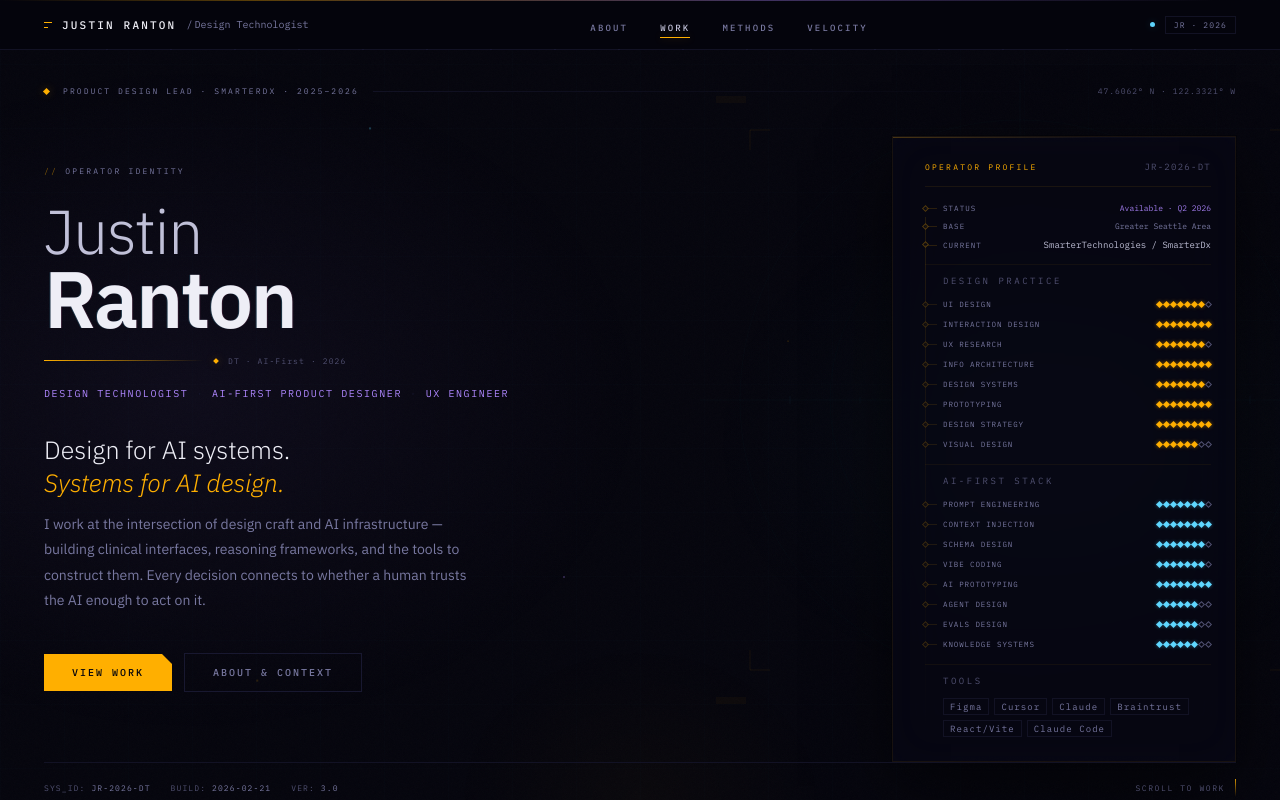
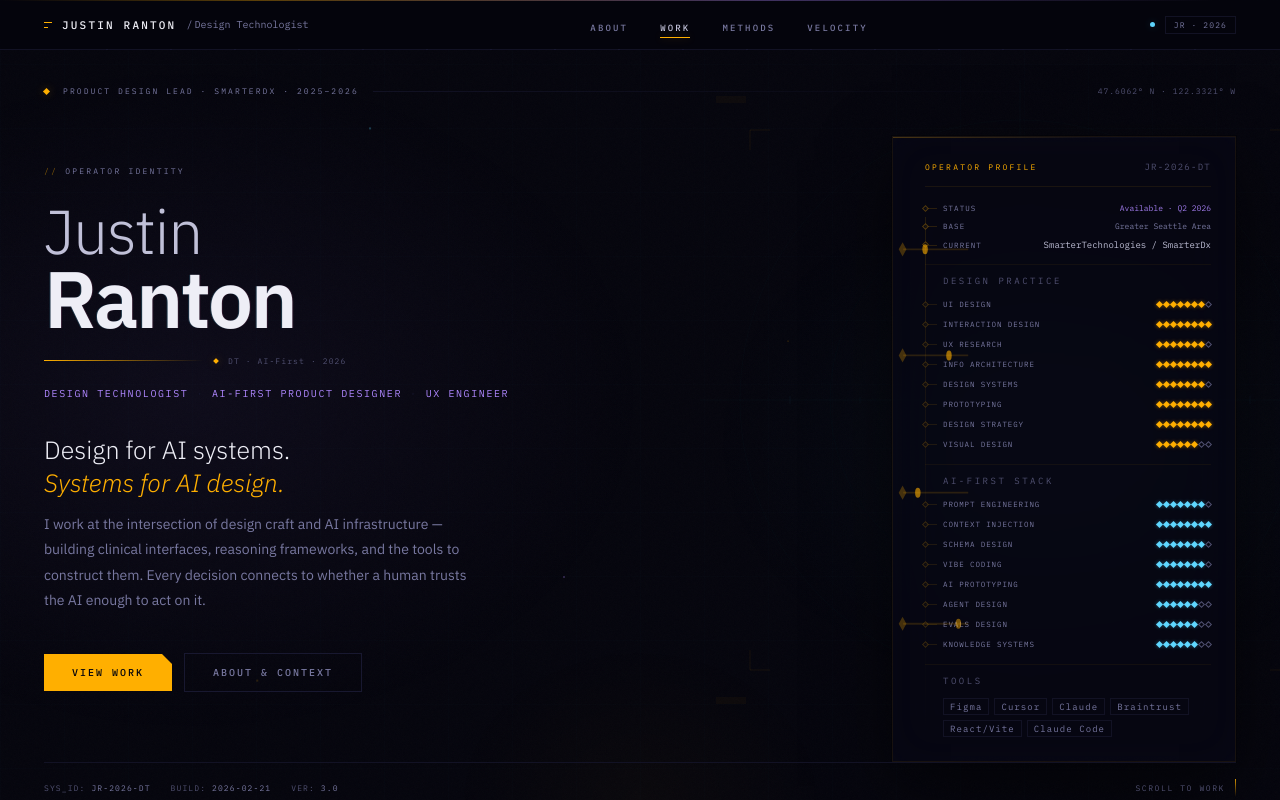
Before and after one commit to clvrmnky/portfolio, a React (Vite) app: page / in a window 1280 px wide. Shown: the top 800 px of the page. Built offline with nearby package versions, Linux system fonts and the light colour scheme.

Commit message:
feat: circuit trace geometry with traveling dots in GlassPanel

```diff
--- /dev/null
+++ b/src/components/ui/GlassPanel/CircuitTraces.module.css
@@ -0,0 +1,10 @@
+.traces {
+  position: absolute;
+  left: 0;
+  top: 0;
+  width: 100%;
+  height: 100%;
+  pointer-events: none;
+  z-index: 2;
+  overflow: visible;
+}
--- /dev/null
+++ b/src/components/ui/GlassPanel/CircuitTraces.tsx
@@ -0,0 +1,89 @@
+import { useEffect, useRef } from 'react'
+import { gsap } from 'gsap'
+import styles from './CircuitTraces.module.css'
+
+interface CircuitTracesProps {
+  groupCount?: number  // number of data groups to draw traces for
+}
+
+// Y positions as percentages of panel height — align with data group labels
+const TRACE_Y_POSITIONS = [0.18, 0.35, 0.57, 0.78]
+
+export default function CircuitTraces({ groupCount = 4 }: CircuitTracesProps) {
+  const svgRef = useRef<SVGSVGElement>(null)
+
+  useEffect(() => {
+    const svg = svgRef.current
+    if (!svg) return
+
+    const dots = svg.querySelectorAll<SVGCircleElement>('.trace-dot')
+    const ctx = gsap.context(() => {
+      dots.forEach((dot, i) => {
+        const startX = parseFloat(dot.dataset.x1 ?? '32')
+        const endX = parseFloat(dot.dataset.x2 ?? '100')
+
+        gsap.fromTo(
+          dot,
+          { attr: { cx: startX }, opacity: 0 },
+          {
+            attr: { cx: endX },
+            opacity: 0,
+            duration: 2.5 + i * 0.4,
+            ease: 'none',
+            repeat: -1,
+            delay: i * 0.9,
+            keyframes: [
+              { opacity: 0, duration: 0 },
+              { opacity: 0.6, duration: 0.2 },
+              { opacity: 0.6, duration: 0.6 },
+              { opacity: 0, duration: 0.2 },
+            ],
+          }
+        )
+      })
+    }, svg)
+
+    return () => ctx.revert()
+  }, [groupCount])
+
+  const count = Math.min(groupCount, TRACE_Y_POSITIONS.length)
+
+  return (
+    <svg
+      ref={svgRef}
+      className={styles.traces}
+      viewBox="0 0 100 100"
+      preserveAspectRatio="none"
+      aria-hidden="true"
+    >
+      {TRACE_Y_POSITIONS.slice(0, count).map((yPct, i) => (
+        <g key={i}>
+          {/* Horizontal trace line from spine (x=3%) to label (x=22%) */}
+          <line
+            x1="3" y1={yPct * 100}
+            x2="22" y2={yPct * 100}
+            stroke="rgba(255,175,0,0.15)"
+            strokeWidth="0.3"
+          />
+          {/* Diamond node at junction */}
+          <rect
+            x="2" y={yPct * 100 - 0.8}
+            width="1.6" height="1.6"
+            fill="rgba(255,175,0,0.25)"
+            transform={`rotate(45, ${2.8}, ${yPct * 100})`}
+          />
+          {/* Traveling dot */}
+          <circle
+            className="trace-dot"
+            cx="3"
+            cy={yPct * 100}
+            r="0.8"
+            fill="var(--orange)"
+            data-x1="3"
+            data-x2="22"
+          />
+        </g>
+      ))}
+    </svg>
+  )
+}
--- a/src/components/ui/GlassPanel/GlassPanel.tsx
+++ b/src/components/ui/GlassPanel/GlassPanel.tsx
@@ -1,4 +1,5 @@
 import { useInitSequence } from '../../../hooks/useInitSequence'
+import CircuitTraces from './CircuitTraces'
 import styles from './GlassPanel.module.css'
 
 interface GlassPanelProps {
@@ -32,6 +33,7 @@ export default function GlassPanel({
         style={{ '--scan-delay': scanDelay } as React.CSSProperties}
       />
       {spine && <div className={styles.spine} />}
+      {spine && <CircuitTraces groupCount={4} />}
       {children}
     </div>
   )
```
